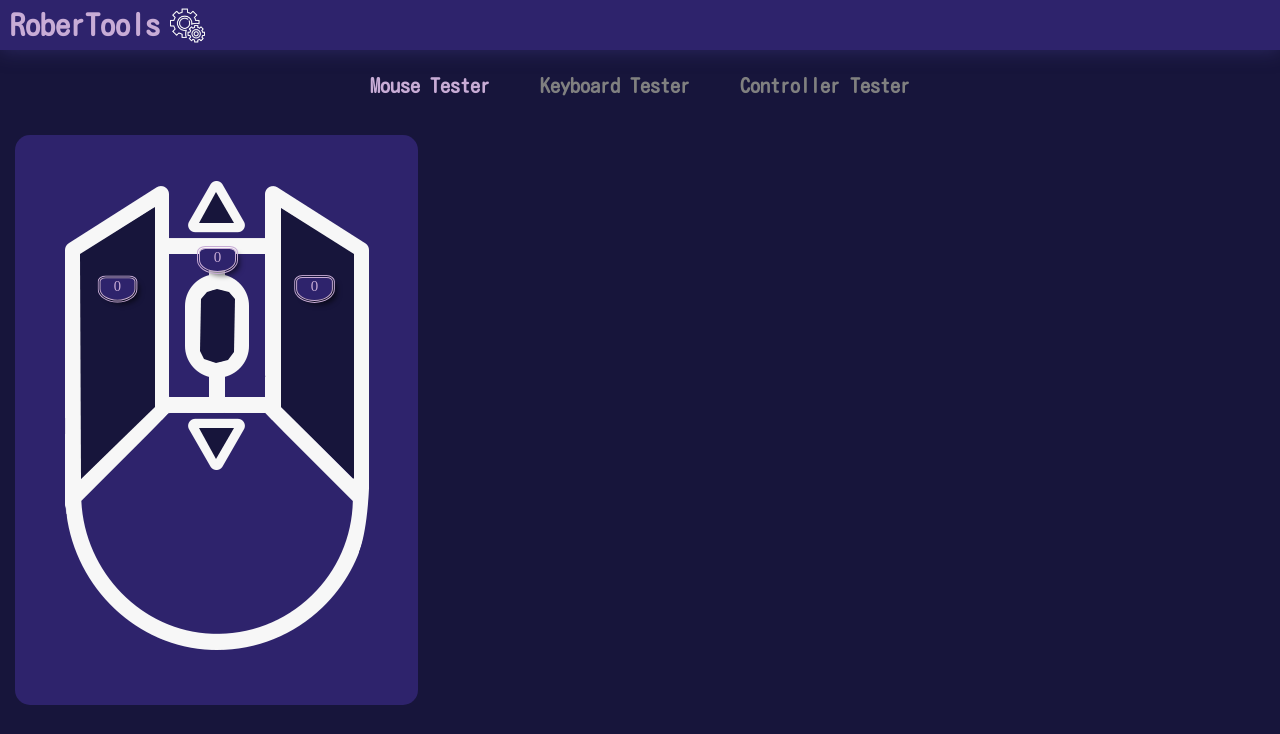
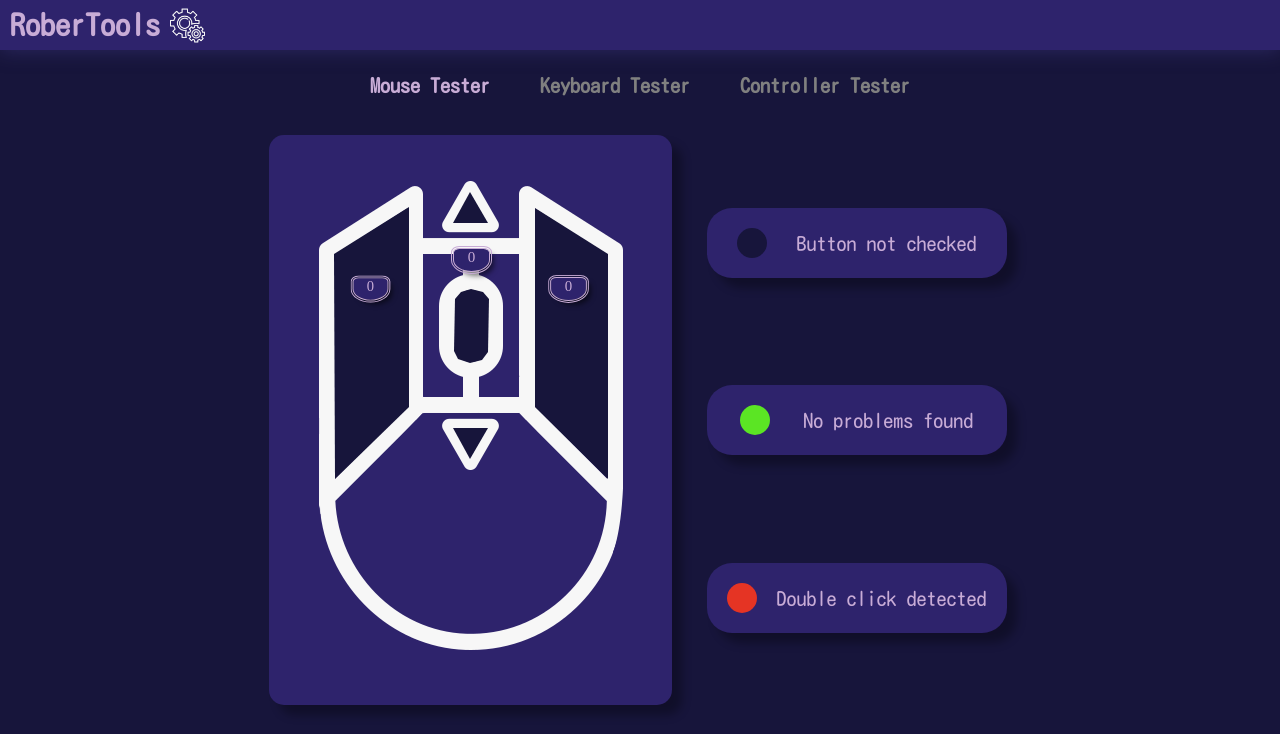
Before and after one commit to szr2001/WebMouseTester, a React (Vite) app: page / in a window 1280 px wide. Shown: the top 734 px of the page. Built offline with nearby package versions, Linux system fonts and the light colour scheme; a web font is replaced by a local one.

Commit message:
Added details for colors

```diff
--- a/src/Components/MouseProfiler/MouseProfiler.css
+++ b/src/Components/MouseProfiler/MouseProfiler.css
@@ -3,10 +3,11 @@
     display: inline-block;
     transition: all 0.5s ease;
     background-color: var(--secondary-color);
-    border-radius:15px;
-    padding:40px;
+    border-radius: 15px;
+    box-shadow: 10px 10px 10px rgb(0, 0, 0, 0.3);
+    padding: 40px;
     max-width: 100%;
-    margin:15px;
+    margin: 15px;
 }
 .mouse-holder:hover {
     transform: scale(101%);
--- a/src/Components/Section/Section.css
+++ b/src/Components/TextSection/TextSection.css
@@ -1,5 +1,6 @@
-.section-holder{
+.section-holder {
     background-color: var(--secondary-color);
+    box-shadow: 10px 10px 10px rgb(0, 0, 0, 0.3);
     padding: 20px;
     margin: 15px;
     border-radius: 25px;
--- a/src/Components/Section/Section.jsx
+++ b/src/Components/TextSection/TextSection.jsx
@@ -1,6 +1,6 @@
-import './Section.css'
+import './TextSection.css'
 
-function Section({ title, desc, children }) {
+function TextSection({ title, desc}) {
   return (
       <div className="section-holder">
           <h1 className="section-title">{title}</h1>
@@ -9,9 +9,8 @@ function Section({ title, desc, children }) {
             ) : (
                 <p className="section-desc">{desc}</p>
           )}
-          {children}
       </div>
   );
 }
 
-export default Section;
+export default TextSection;
--- a/src/Components/index.js
+++ b/src/Components/index.js
@@ -1,5 +1,5 @@
 export { default as Footer } from './Footer/Footer.jsx'
 export { default as Navbar } from './Navbar/Navbar.jsx'
-export { default as Section } from './Section/Section.jsx'
+export { default as TextSection } from './TextSection/TextSection.jsx'
 export { default as MouseProfiler } from './MouseProfiler/MouseProfiler'
 export { default as ErrorsCounter } from './ErrorsCounter/ErrorsCounter'
--- a/src/Containers/MouseTesterPage/MouseTesterPage.css
+++ b/src/Containers/MouseTesterPage/MouseTesterPage.css
@@ -1,2 +1,52 @@
-.mouse-test{
+.mouse-test {
+    display: flex;
+    margin:0px 50px 0px 50px;
+    justify-content:center;
 }
+
+.profiler-details {
+    display: flex;
+    justify-content:space-evenly;
+    flex-direction: column;
+}
+
+.profiler-detail {
+    box-shadow: 10px 10px 10px rgb(0, 0, 0, 0.3);
+    display: flex;
+    justify-content: space-evenly;
+    background-color: var(--secondary-color);
+    padding: 10px;
+    margin: 20px;
+    border-radius: 25px;
+}
+
+.profiler-result{
+    display:flex;
+    flex-direction:column;
+    flex-wrap:wrap;
+    margin:10px;
+    width:30px;
+    height:30px;
+    border-radius:60px;
+}
+
+.profiler-result-desc {
+    font-family: var(--primary-font);
+    padding: 5px;
+    font-size: 20px;
+    line-height: 30px;
+    margin: 5px;
+    color: var(--text-color);
+}
+
+.profiler-result-undefined {
+    background-color:var(--primary-color);
+}
+
+.profiler-result-error {
+    background-color: var(--error-color);
+}
+
+.profiler-result-success {
+    background-color: var(--success-color);
+}
--- a/src/Containers/MouseTesterPage/MouseTesterPage.jsx
+++ b/src/Containers/MouseTesterPage/MouseTesterPage.jsx
@@ -1,4 +1,4 @@
-import { MouseProfiler, Section } from '../../Components';
+import { MouseProfiler, TextSection } from '../../Components';
 import './MouseTesterPage.css'
 
 function MouseTesterPage() {
@@ -6,9 +6,23 @@ function MouseTesterPage() {
       <div>
           <div className="mouse-test">
               <MouseProfiler maxCountSize={50} doubleClickInterval={90} />
+              <div className="profiler-details">
+                  <div className="profiler-detail">
+                      <div className="profiler-result profiler-result-undefined" />
+                      <p className="profiler-result-desc"> Button not checked</p>
+                  </div>
+                  <div className="profiler-detail">
+                      <div className="profiler-result profiler-result-success" />
+                      <p className="profiler-result-desc"> No problems found</p>
+                  </div>
+                  <div className="profiler-detail">
+                      <div className="profiler-result profiler-result-error" />
+                      <p className="profiler-result-desc"> Double click detected</p>
+                  </div>
+              </div>
           </div>
-          <Section title="What is a mouse test?" desc={["A mouse test is meant to test the device for problems like double click and rabies. It also works on solar power and drugs.", "It's also the thing you hold in your hand right now :D "]} />
-          <Section title="Why are we here?" desc="Just to suffer,Just to suffer,Just to suffer,Just to suffer,Just to suffer,Just to suffer,Just to suffer,Just to suffer,Just to suffer,Just to suffer,Just to suffer,Just to suffer,Just to suffer,Just to suffer,Just to suffer,Just to suffer,Just to suffer,Just to suffer,Just to suffer,Just to suffer," />
+          <TextSection title="What is a mouse test?" desc={["A mouse test is meant to test the device for problems like double click and rabies. It also works on solar power and drugs.", "It's also the thing you hold in your hand right now :D "]} />
+          <TextSection title="Why are we here?" desc="Just to suffer,Just to suffer,Just to suffer,Just to suffer,Just to suffer,Just to suffer,Just to suffer,Just to suffer,Just to suffer,Just to suffer,Just to suffer,Just to suffer,Just to suffer,Just to suffer,Just to suffer,Just to suffer,Just to suffer,Just to suffer,Just to suffer,Just to suffer," />
       </div>
   );
 }
```
